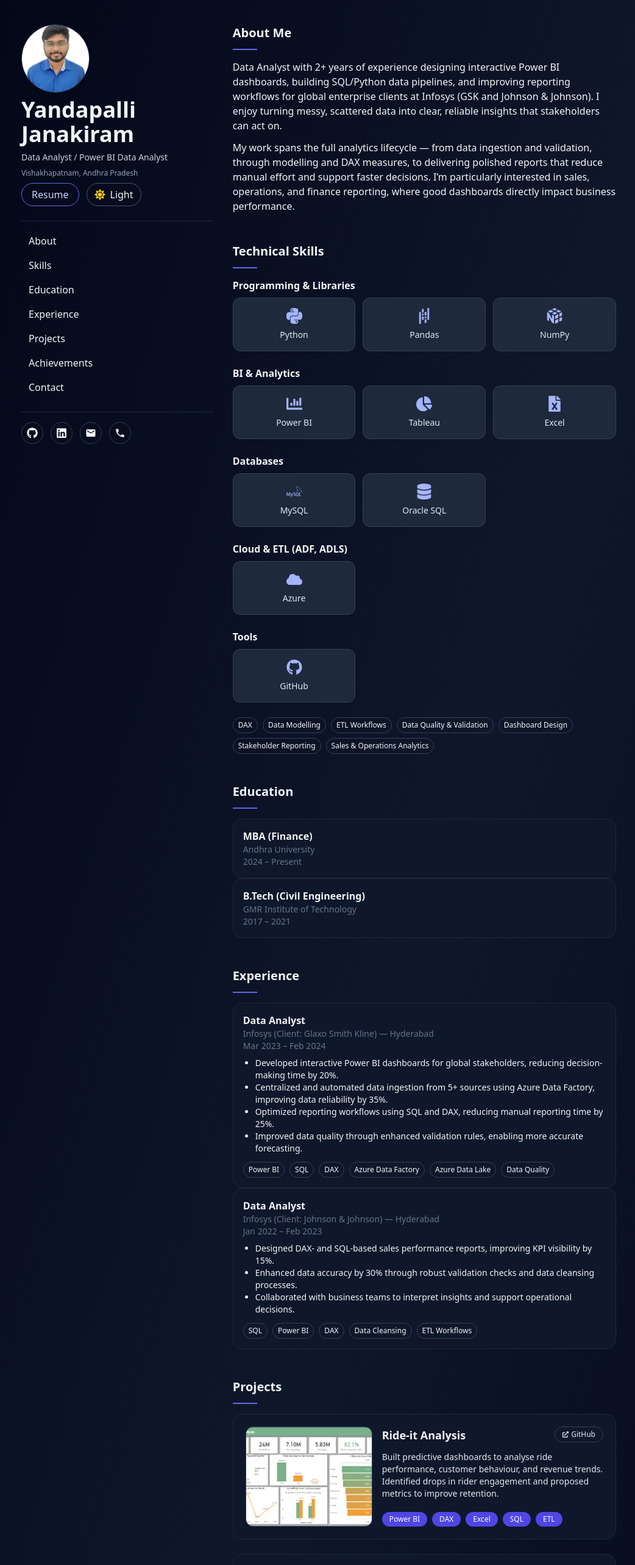
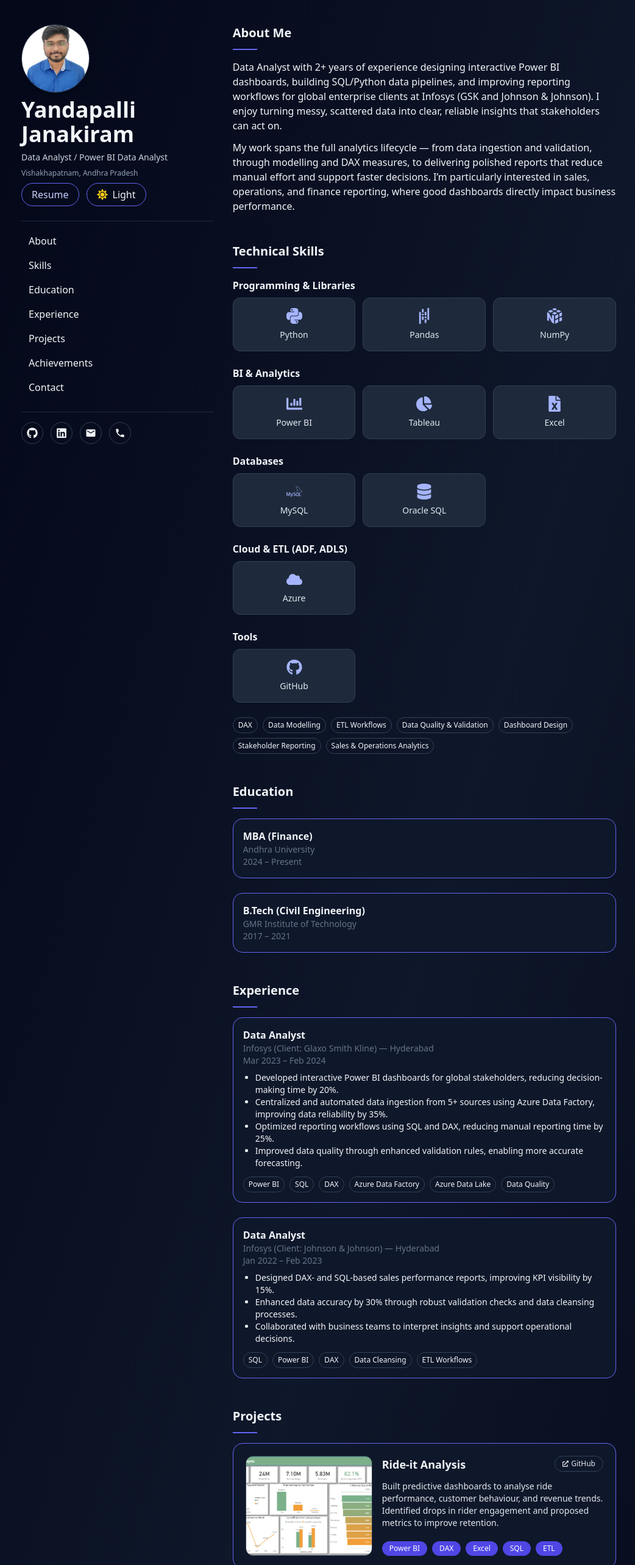
Before and after one commit to yan-jan-ram/portfolio, a React (Vite) app: page / in a window 1280 px wide. Shown: the top 2566 px of the page at 61% size, without its empty margins (117-1159 px from the left). Built offline with nearby package versions, Linux system fonts and the light colour scheme; the HTML template or start-up script is replaced by a standard one.

Commit message:
Enhanced UI

```diff
--- a/src/App.jsx
+++ b/src/App.jsx
@@ -244,7 +244,7 @@ export default function App () {
 
                 <button
                   onClick={() => setDark(!dark)}
-                  className='border border-slate-400 dark:border-slate-600 px-3 py-1.5 rounded-full flex items-center gap-2'
+                  className='border border-indigo-500 px-4 py-1.5 rounded-full hover:bg-indigo-50 dark:hover:bg-indigo-500/10 rounded-full flex items-center gap-2'
                 >
                   {dark ? (
                     <>
@@ -296,7 +296,7 @@ export default function App () {
                 <FaLinkedin size={18} />
               </a>
               <a
-                href='https://mail.google.com/mail/?view=cm&fs=1&to=yandapallijanakiram@gmail.com'
+                href='mailto:yandapallijanakiram@gmail.com'
                 target='_blank'
                 rel='noopener noreferrer'
                 className='w-9 h-9 border border-slate-400 dark:border-slate-700 flex items-center justify-center rounded-full hover:bg-slate-200 dark:hover:bg-slate-800'
@@ -373,23 +373,26 @@ export default function App () {
             </Section>
 
             <Section id='education' title='Education'>
+              <div className='space-y-6'>
                 {education.map(edu => (
                   <div
                     key={edu.degree}
-                  className='border border-slate-200 dark:border-slate-800 p-4 rounded-2xl bg-white dark:bg-slate-900 shadow-sm dark:shadow-none'
+                    className='border border-slate-200 dark:border-indigo-500 p-4 rounded-2xl bg-white dark:bg-slate-900 shadow-sm dark:shadow-none hover-card'
                   >
                     <h3 className='font-semibold'>{edu.degree}</h3>
                     <p className='text-sm text-slate-500'>{edu.institution}</p>
                     <p className='text-sm text-slate-500'>{edu.period}</p>
                   </div>
                 ))}
+              </div>
             </Section>
 
             <Section id='experience' title='Experience'>
+              <div className='space-y-6'>
                 {experience.map(exp => (
                   <div
                     key={exp.role}
-                  className='border border-slate-200 dark:border-slate-800 p-4 rounded-2xl bg-white dark:bg-slate-900 shadow-sm dark:shadow-none'
+                    className='border border-slate-200 dark:border-indigo-500 p-4 rounded-2xl bg-white dark:bg-slate-900 shadow-sm dark:shadow-none hover-card'
                   >
                     <h3 className='font-semibold'>{exp.role}</h3>
                     <p className='text-sm text-slate-500'>
@@ -415,6 +418,7 @@ export default function App () {
                     </div>
                   </div>
                 ))}
+              </div>
             </Section>
 
             <Section id='projects' title='Projects'>
@@ -422,7 +426,7 @@ export default function App () {
                 {projects.map(proj => (
                   <div
                     key={proj.title}
-                    className='border border-slate-300 dark:border-slate-800 rounded-2xl bg-white dark:bg-slate-900 p-4 sm:p-5 flex flex-col sm:flex-row gap-4 hover:shadow-md hover:-translate-y-1 transition-transform'
+                    className='border border-slate-300 dark:border-indigo-500 rounded-2xl bg-white dark:bg-slate-900 p-4 sm:p-5 flex flex-col sm:flex-row gap-4 hover:shadow-md hover:-translate-y-1 transition-transform'
                   >
                     {/* Thumbnail */}
                     {proj.image && (
@@ -526,14 +530,14 @@ export default function App () {
                   href='https://mail.google.com/mail/?view=cm&fs=1&to=yandapallijanakiram@gmail.com'
                   target='_blank'
                   rel='noopener noreferrer'
-                  className='border border-indigo-500 px-4 py-1.5 rounded-full'
+                  className='border border-indigo-500 px-4 py-1.5 rounded-full hover:bg-indigo-50 dark:hover:bg-indigo-500/10'
                 >
                   <MdEmail size={18} className='inline mr-2' />
                   Email Me
                 </a>
                 <a
                   href='https://www.linkedin.com/in/janaki-ram-yandapalli'
-                  className='border border-slate-400 dark:border-slate-700 px-4 py-1.5 rounded-full'
+                  className='border border-indigo-500 px-4 py-1.5 rounded-full hover:bg-indigo-50 dark:hover:bg-indigo-500/10'
                 >
                   <FaLinkedin size={18} className='inline mr-2' />
                   LinkedIn
--- a/src/index.css
+++ b/src/index.css
@@ -17,3 +17,10 @@ html {
     @apply transition-colors duration-200;
   }
 }
+
+@layer components {
+  .hover-card {
+    @apply transition-transform transition-shadow duration-200 ease-out
+           hover:-translate-y-1 hover:shadow-md;
+  }
+}
```
Lines whose indentation alone changed are shown as unchanged.
